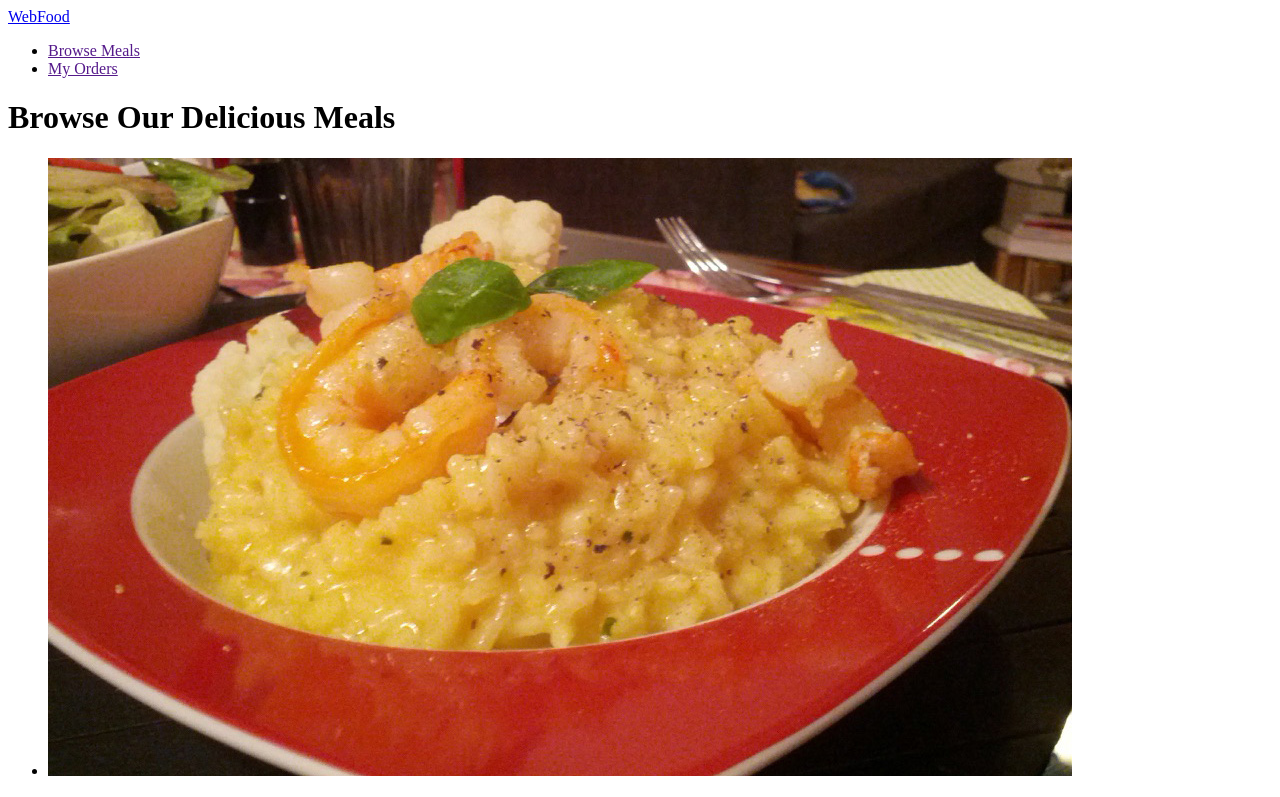
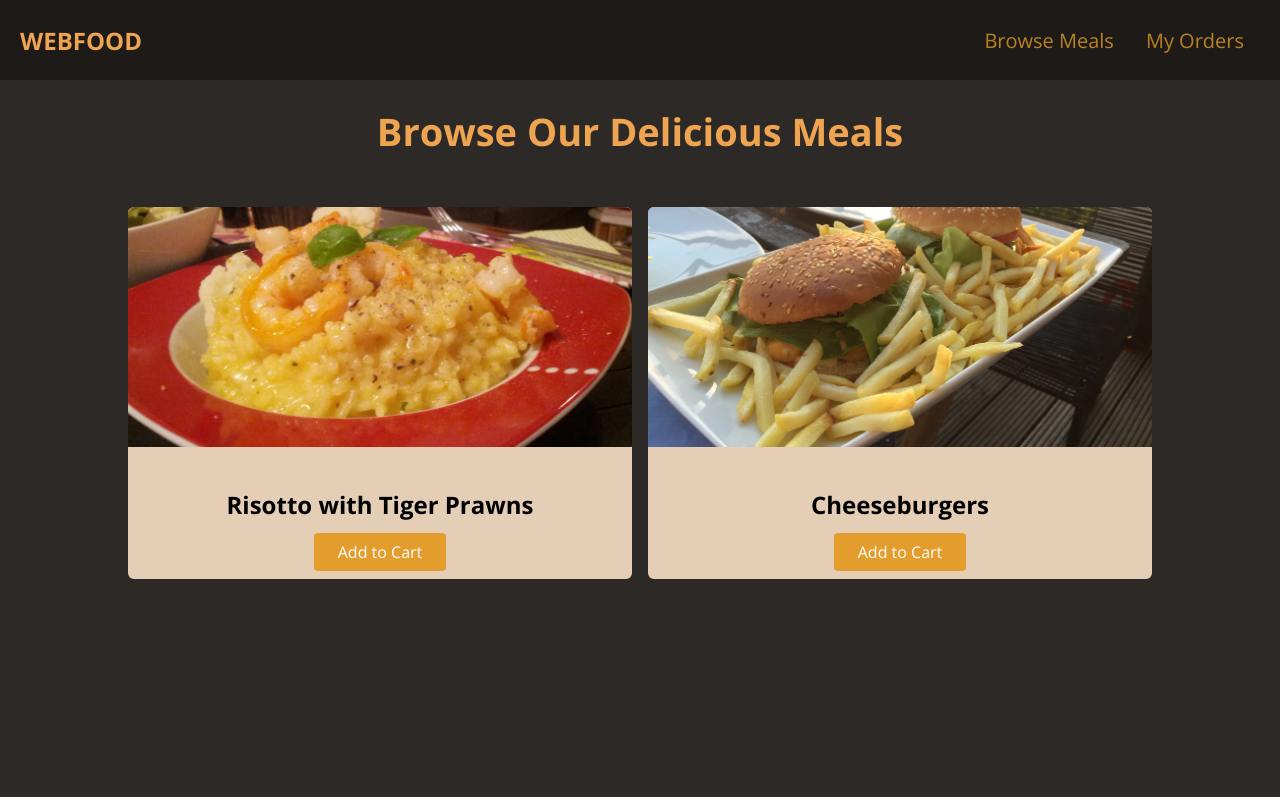
Before and after one commit to Joon1128/WEB-food, a plain HTML site: page index.html in a window 1280 px wide. Shown: the top 797 px of the page. Drawn offline with nearby package versions, Linux system fonts and the light colour scheme.

Commit message:
기초 구조 및 스타일링

```diff
--- a/index.html
+++ b/index.html
@@ -4,6 +4,12 @@
     <meta charset="UTF-8" />
     <meta name="viewport" content="width=device-width, initial-scale=1.0" />
     <title>WebFood</title>
+    <link rel="preconnect" href="https://fonts.gstatic.com" />
+    <link
+      href="https://fonts.googleapis.com/css2?family=Open+Sans:wght@400;700&display=swap"
+      rel="stylesheet"
+    />
+    <link rel="stylesheet" href="styles.css">
   </head>
   <body>
     <header id="main-header">
@@ -23,23 +29,29 @@
       <h1>Browse Our Delicious Meals</h1>
       <section id="latest-products">
         <ul>
-          <li class="food-items">
+          <li class="food-item">
             <article>
-              <img src="images/risotto.jpg" alt="Delicious Risotto with Tiger Prawns" />
+              <img
+                src="images/risotto.jpg"
+                alt="Delicious Risotto with Tiger Prawns"
+              />
               <div class="food-item-content">
                 <h2>Risotto with Tiger Prawns</h2>
                 <a href="" class="btn">Add to Cart </a>
               </div>
             </article>
           </li>
-          <li class="food-items">
+          <li class="food-item">
             <article>
-                <img src="images/cheeseburgers.jpg" alt="Classic cheeseburgers with fries" />
-                <div class="food-item-content">
-                  <h2>Cheeseburgers</h2>
-                  <a href="" class="btn">Add to Cart </a>
-                </div>
-              </article>
+              <img
+                src="images/cheeseburgers.jpg"
+                alt="Classic cheeseburgers with fries"
+              />
+              <div class="food-item-content">
+                <h2>Cheeseburgers</h2>
+                <a href="" class="btn">Add to Cart </a>
+              </div>
+            </article>
           </li>
         </ul>
       </section>
--- /dev/null
+++ b/styles.css
@@ -0,0 +1,92 @@
+body {
+    font-family: 'Open Sans', sans-serif;
+    margin: 0;
+    background-color: rgb(44 , 41, 38);
+}
+
+a {
+    text-decoration: none;
+}
+
+#main-header  {
+    height: 80px;
+    display: flex;
+    justify-content: space-between;
+    align-items: center;
+    background-color: rgb(29, 26, 24);
+    padding: 0 20px;
+}
+
+#logo {
+    font-size: 24px;
+    font-weight: bold;
+    color: rgb(238 ,164, 80);
+    text-transform: uppercase;
+}
+
+#main-header ul {
+    list-style: none;
+    display: flex;
+    margin: 0;
+    padding: 0;
+}
+
+#main-header li {
+    margin: 0 16px;
+}
+
+#main-header nav a {
+    color: rgb(185, 131, 31);
+    font-size: 20px;
+}
+
+#main-header nav a:hover {
+    color: rgb(228, 163, 44);
+}
+
+main h1 {
+    text-align: center;
+    color: rgb(238, 164, 80);
+    font-size: 38px;
+}
+
+#latest-products {
+    width: 80%;
+    margin: 50px auto;
+}
+
+#latest-products ul {
+    display: grid;
+    grid-template-columns: 1fr 1fr;
+    gap: 16px;
+    margin: 0;
+    padding: 0;
+}
+
+.food-item {
+    background-color: rgb(228, 206, 182);
+    border-radius: 6px;
+    overflow: hidden;
+}
+
+.food-item img {
+    height: 240px;
+    width: 100%;
+    object-fit: cover;
+}
+
+.food-item-content {
+    padding: 16px;
+    text-align: center;
+}
+
+.btn {
+    background-color: rgb(228, 157, 44);
+    color: white;
+    border-radius: 4px;
+    padding: 8px 24px;
+}
+
+.btn:hover {
+    background-color: rgb(221, 134, 34);
+}
```
